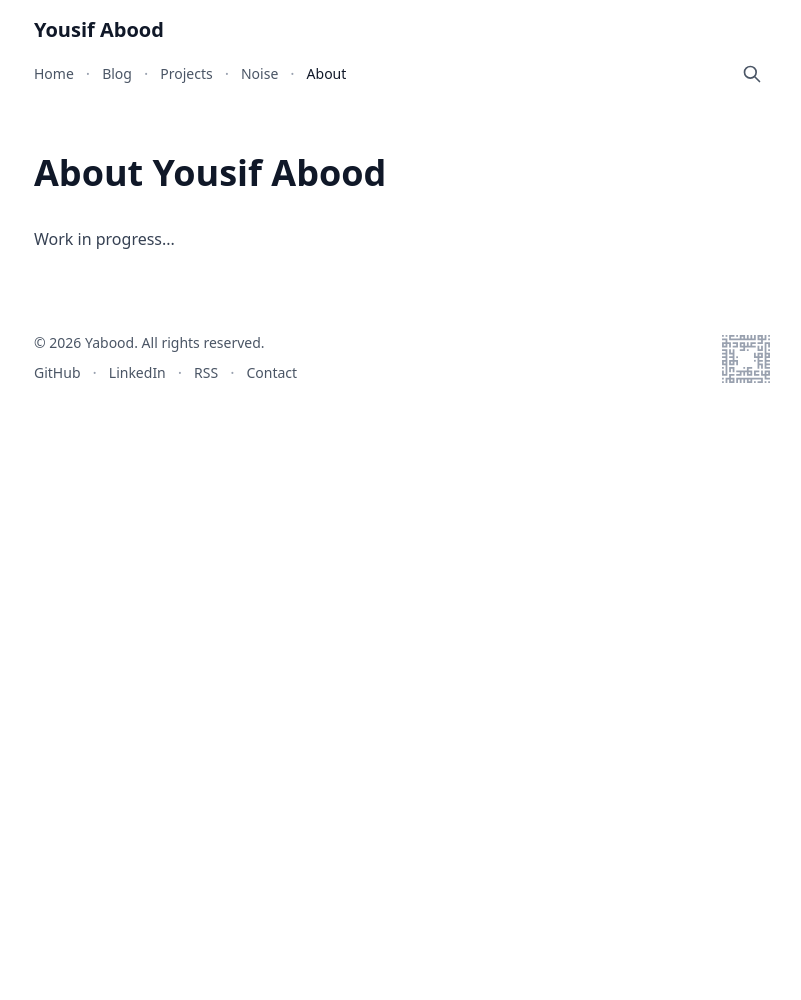
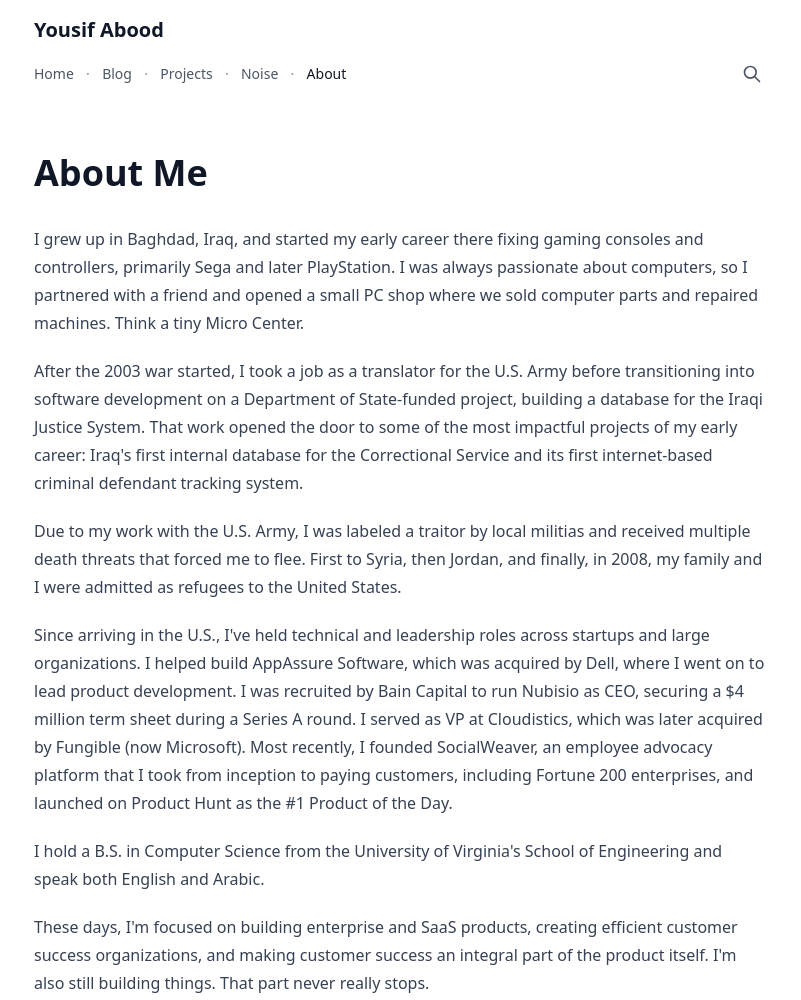
Before and after one commit to yabood/yabood, an Astro site: page /about in a window 1280 px wide. Shown: the top 1000 px of the page, without its empty margins (238-1039 px from the left). Before the commit the page ends 800 px from the top, so only its background shows below. Built offline with nearby package versions, Linux system fonts and the light colour scheme; Astro itself is replaced by a stand-in of ours.

Commit message:
About me and Readme

```diff
--- a/src/pages/about.astro
+++ b/src/pages/about.astro
@@ -7,27 +7,55 @@
 
 <BaseLayout
   title="About Yousif Abood"
-  description="Learn about Yousif Abood, a software engineer passionate about web development, technology innovation, and creating elegant solutions to complex problems."
+  description="Learn about Yousif Abood, a technical founder and product leader originally from Baghdad, Iraq."
   type="about">
   <Header />
 
   <main id="main" class="container mx-auto max-w-3xl px-4 py-12">
     <Prose>
-      <h1>About Yousif Abood</h1>
-      <p>Work in progress...</p>
-      <!-- <p>
-        I'm always interested in connecting with fellow developers and discussing technology,
-        interesting projects, or potential collaborations. Feel free to reach out through <a
-          href={SITE_CONFIG.social.twitter}
-          target="_blank"
-          rel="noopener noreferrer">Twitter</a
-        >
-        or check out my work on <a
-          href={SITE_CONFIG.social.github}
-          target="_blank"
-          rel="noopener noreferrer">GitHub</a
-        >.
-      </p> -->
+      <h1>About Me</h1>
+
+      <p>
+        I grew up in Baghdad, Iraq, and started my early career there fixing gaming consoles and
+        controllers, primarily Sega and later PlayStation. I was always passionate about computers,
+        so I partnered with a friend and opened a small PC shop where we sold computer parts and
+        repaired machines. Think a tiny Micro Center.
+      </p>
+
+      <p>
+        After the 2003 war started, I took a job as a translator for the U.S. Army before
+        transitioning into software development on a Department of State-funded project, building a
+        database for the Iraqi Justice System. That work opened the door to some of the most
+        impactful projects of my early career: Iraq's first internal database for the Correctional
+        Service and its first internet-based criminal defendant tracking system.
+      </p>
+
+      <p>
+        Due to my work with the U.S. Army, I was labeled a traitor by local militias and received
+        multiple death threats that forced me to flee. First to Syria, then Jordan, and finally, in
+        2008, my family and I were admitted as refugees to the United States.
+      </p>
+
+      <p>
+        Since arriving in the U.S., I've held technical and leadership roles across startups and
+        large organizations. I helped build AppAssure Software, which was acquired by Dell, where I
+        went on to lead product development. I was recruited by Bain Capital to run Nubisio as CEO,
+        securing a $4 million term sheet during a Series A round. I served as VP at Cloudistics,
+        which was later acquired by Fungible (now Microsoft). Most recently, I founded SocialWeaver,
+        an employee advocacy platform that I took from inception to paying customers, including
+        Fortune 200 enterprises, and launched on Product Hunt as the #1 Product of the Day.
+      </p>
+
+      <p>
+        I hold a B.S. in Computer Science from the University of Virginia's School of Engineering
+        and speak both English and Arabic.
+      </p>
+
+      <p>
+        These days, I'm focused on building enterprise and SaaS products, creating efficient
+        customer success organizations, and making customer success an integral part of the product
+        itself. I'm also still building things. That part never really stops.
+      </p>
     </Prose>
   </main>
 
```
Also changed, not shown: README.md.
